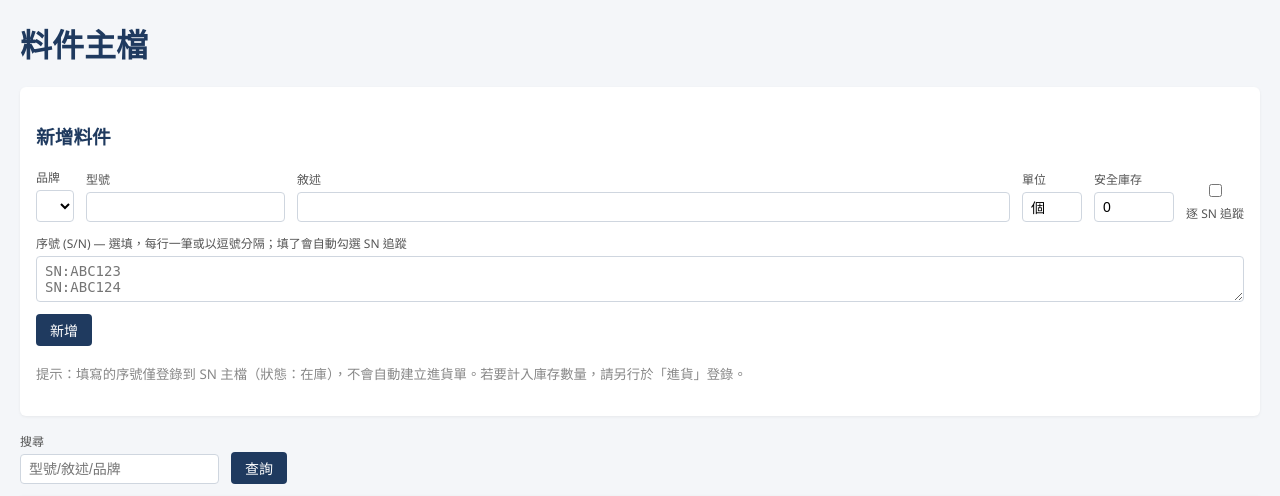
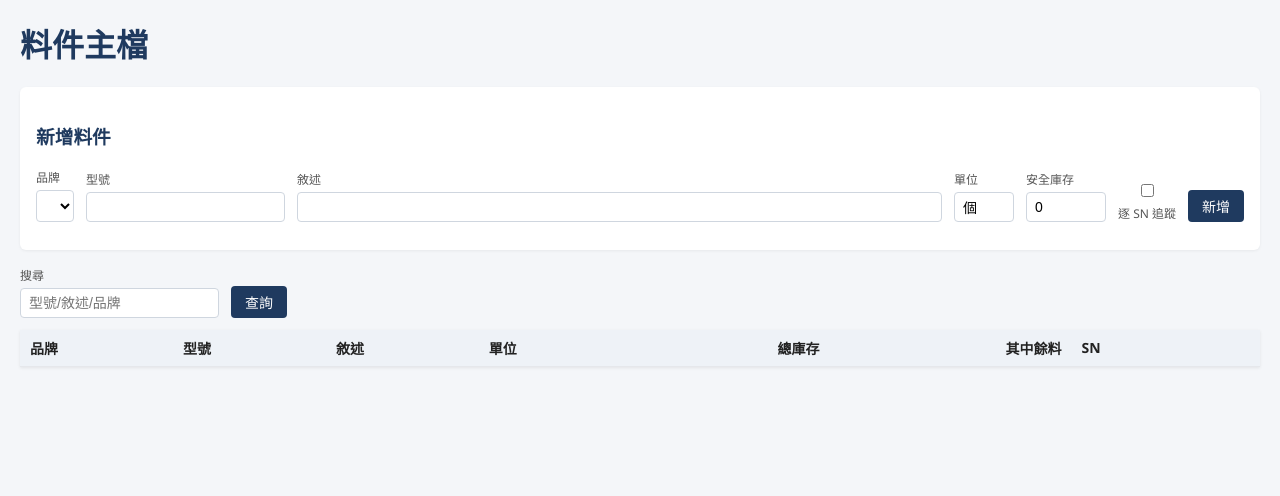
Before and after one commit to alien18331/warehouse_mgr, a FastAPI app: page /products in a window 1280 px wide. Shown: the part 52-548 px from the top of the page. Run offline with FastAPI, Linux system fonts and the light colour scheme; data that the repository does not hold is empty.

Commit message:
Revert "Add 初始序號 field to product create form"
This reverts commit 5379999dde4f9662415d78737d4826ccd2ee6450.

```diff
--- a/app/main.py
+++ b/app/main.py
@@ -271,20 +271,13 @@ def prod_list(request: Request, q: str = ""):
 @app.post("/products/new")
 def prod_new(brand_id: int = Form(...), model: str = Form(...), description: str = Form(""),
              base_unit: str = Form("個"), track_by_serial: int = Form(0),
-             safety_stock: float = Form(0), initial_serials: str = Form("")):
-    sns = [s.strip() for s in initial_serials.replace(",", "\n").replace("，", "\n").splitlines() if s.strip()]
-    # 若有提供序號自動視為 SN 追蹤
-    track = 1 if (track_by_serial or sns) else 0
+             safety_stock: float = Form(0)):
     with db.tx() as c:
-        cur = c.execute("""INSERT INTO products(brand_id, model, description, base_unit, track_by_serial, safety_stock)
-                           VALUES(?,?,?,?,?,?)""",
-                        (brand_id, model.strip(), description.strip(), base_unit.strip(),
-                         track, safety_stock))
-        pid = cur.lastrowid
-        for sn in sns:
-            c.execute("""INSERT OR IGNORE INTO serial_items(product_id, serial_no, status, is_surplus)
-                         VALUES(?,?,?,?)""", (pid, sn, "in_stock", 0))
-    return RedirectResponse(f"/products/{pid}", 303)
+        c.execute("""INSERT INTO products(brand_id, model, description, base_unit, track_by_serial, safety_stock)
+                     VALUES(?,?,?,?,?,?)""",
+                  (brand_id, model.strip(), description.strip(), base_unit.strip(),
+                   1 if track_by_serial else 0, safety_stock))
+    return RedirectResponse("/products", 303)
 
 
 @app.get("/products/{i}/edit", response_class=HTMLResponse)
--- a/app/templates/products.html
+++ b/app/templates/products.html
@@ -16,13 +16,8 @@
   <label>單位<input type="text" name="base_unit" value="個" style="width:60px"></label>
   <label>安全庫存<input type="number" step="0.01" name="safety_stock" value="0" style="width:80px"></label>
   <label class="flex"><input type="checkbox" name="track_by_serial" value="1"> 逐 SN 追蹤</label>
-  <label style="flex-basis:100%;">序號 (S/N) — 選填，每行一筆或以逗號分隔；填了會自動勾選 SN 追蹤
-    <textarea name="initial_serials" rows="2" style="width:100%; resize:vertical;"
-              placeholder="SN:ABC123&#10;SN:ABC124"></textarea>
-  </label>
   <button type="submit">新增</button>
 </form>
-<p><small class="muted">提示：填寫的序號僅登錄到 SN 主檔（狀態：在庫），不會自動建立進貨單。若要計入庫存數量，請另行於「進貨」登錄。</small></p>
 </div>
 
 <form method="get" class="row">
```
Also changed, not shown: 1 other file.
